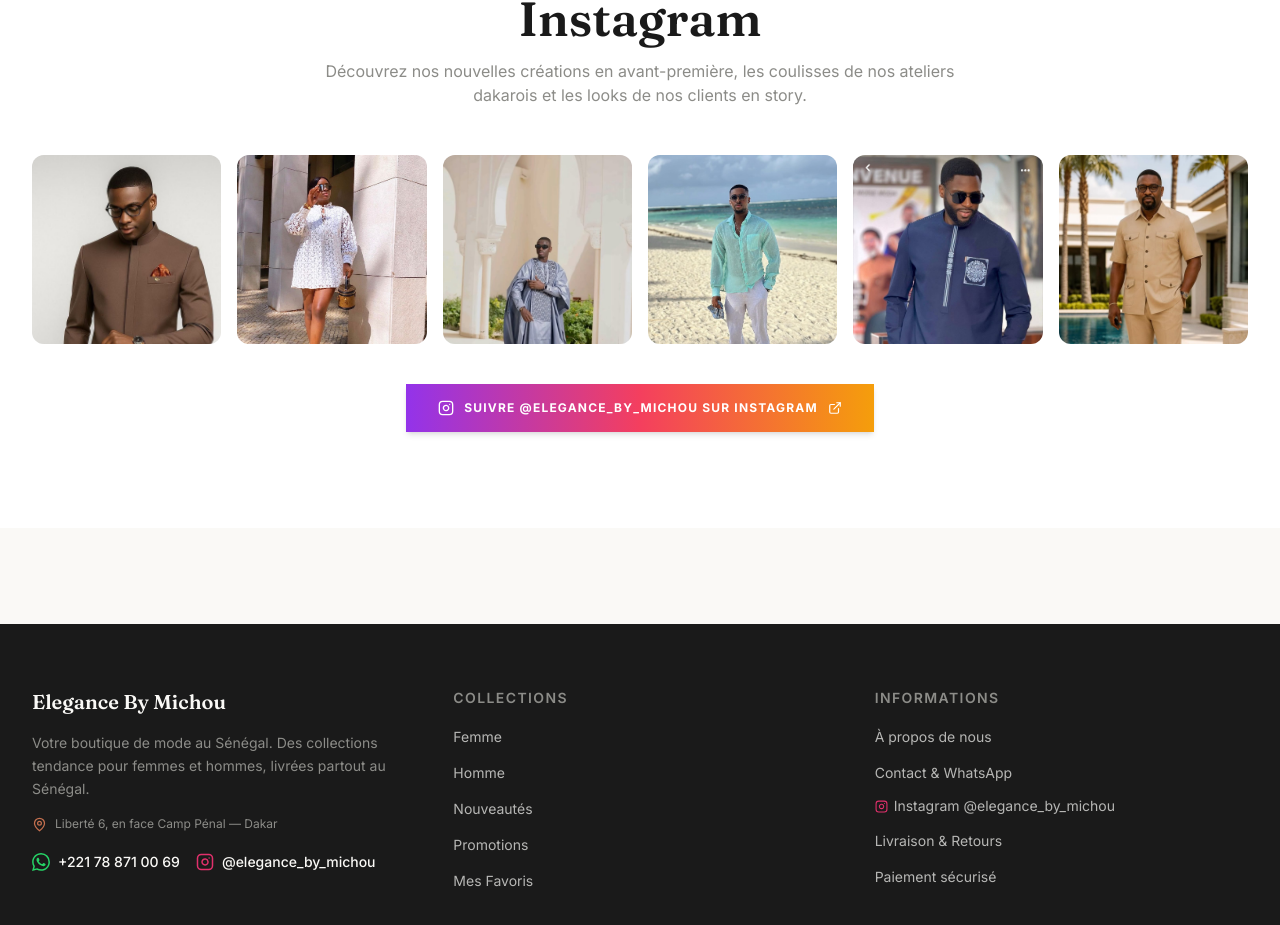
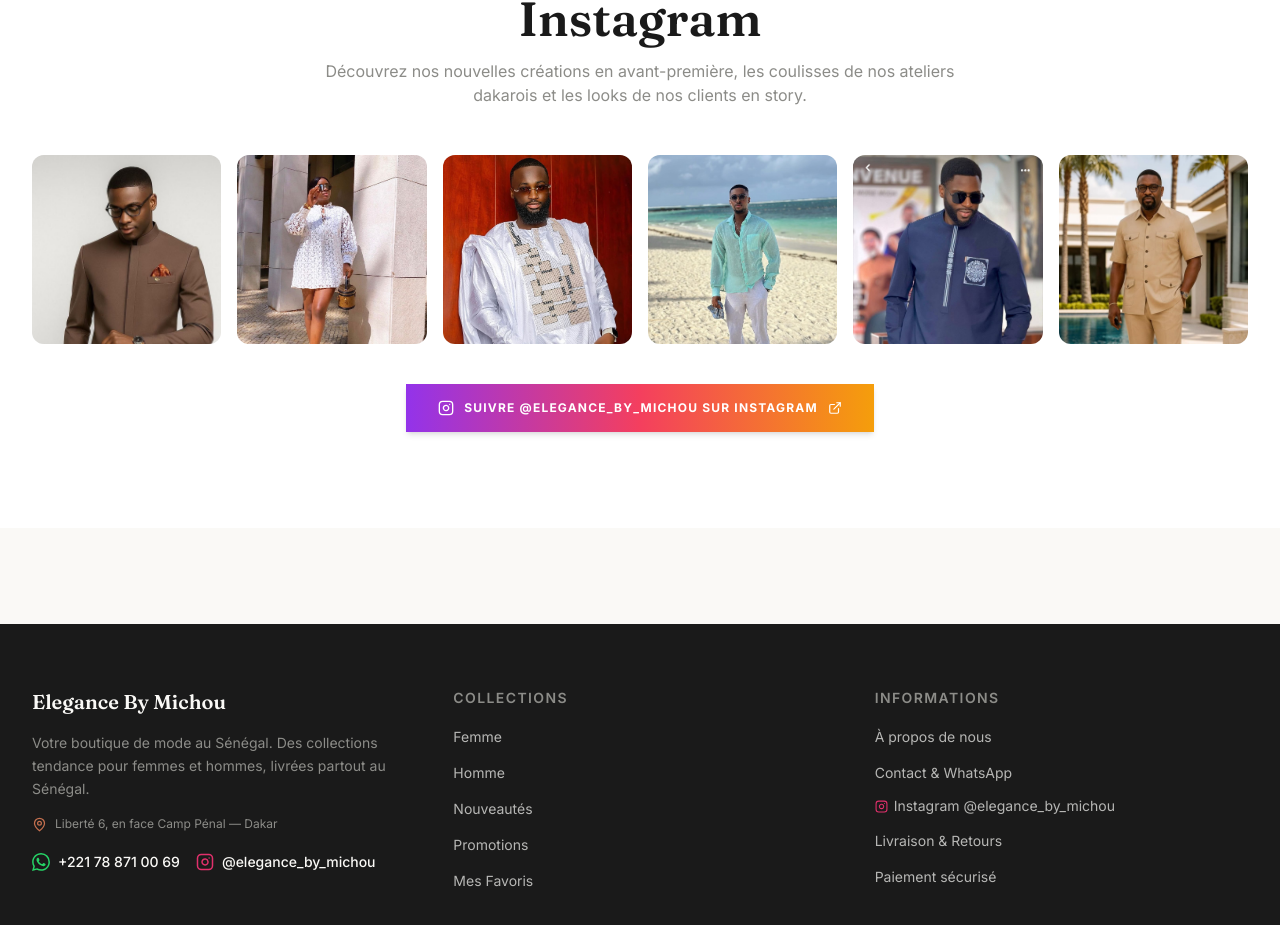
Before and after one commit to Fallou1033/elegance-by-michou, a Next.js app: page / in a window 1280 px wide. Shown: the part 3418-4343 px from the top of the page. Built offline with nearby package versions, Linux system fonts and the light colour scheme.

Commit message:
Remplacement de la photo du grand boubou par le bazin blanc brode d exception

```diff
--- a/app/a-propos/page.tsx
+++ b/app/a-propos/page.tsx
@@ -63,7 +63,7 @@
           {/* Photo d'ambiance / Savoir-faire */}
           <div className="relative aspect-[4/5] w-full max-w-lg mx-auto rounded-2xl overflow-hidden shadow-2xl bg-stone/10">
             <Image
-              src="/images/products/Grand%20boubou/WhatsApp%20Image%202026-09-05%20at%2014.00.52.jpeg"
+              src="/images/products/Grand%20boubou/WhatsApp%20Image%202026-09-05%20at%2014.00.51%20(4).jpeg"
               alt="Artisanat et création Elegance By Michou"
               fill
               className="object-cover object-top"
--- a/components/home/InstagramSection.tsx
+++ b/components/home/InstagramSection.tsx
@@ -14,7 +14,7 @@
     likes: '238',
   },
   {
-    image: '/images/products/Grand%20boubou/WhatsApp%20Image%202026-09-05%20at%2014.00.52.jpeg',
+    image: '/images/products/Grand%20boubou/WhatsApp%20Image%202026-09-05%20at%2014.00.51%20(4).jpeg',
     title: 'Grand Boubou Cérémonie',
     likes: '315',
   },
```
